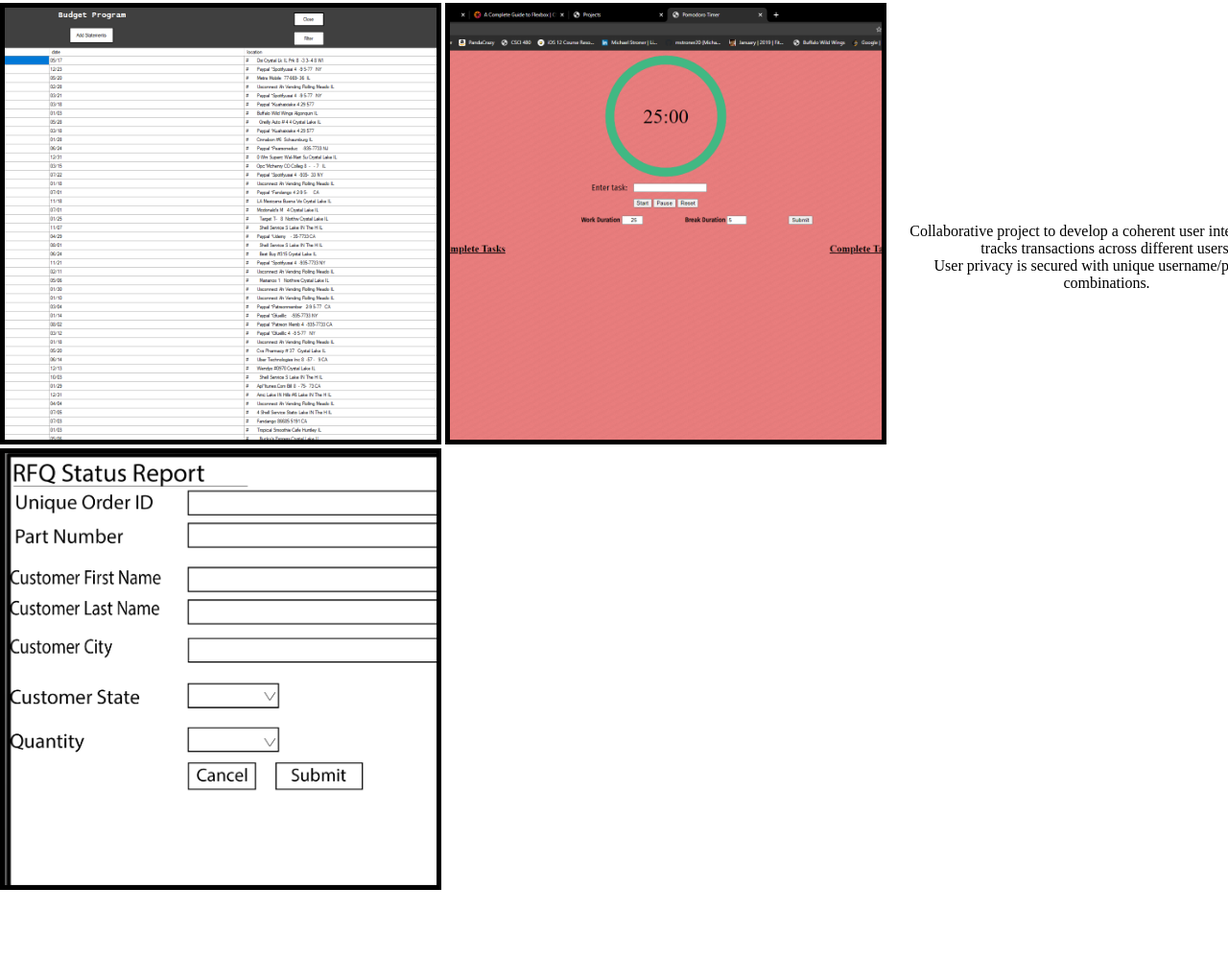
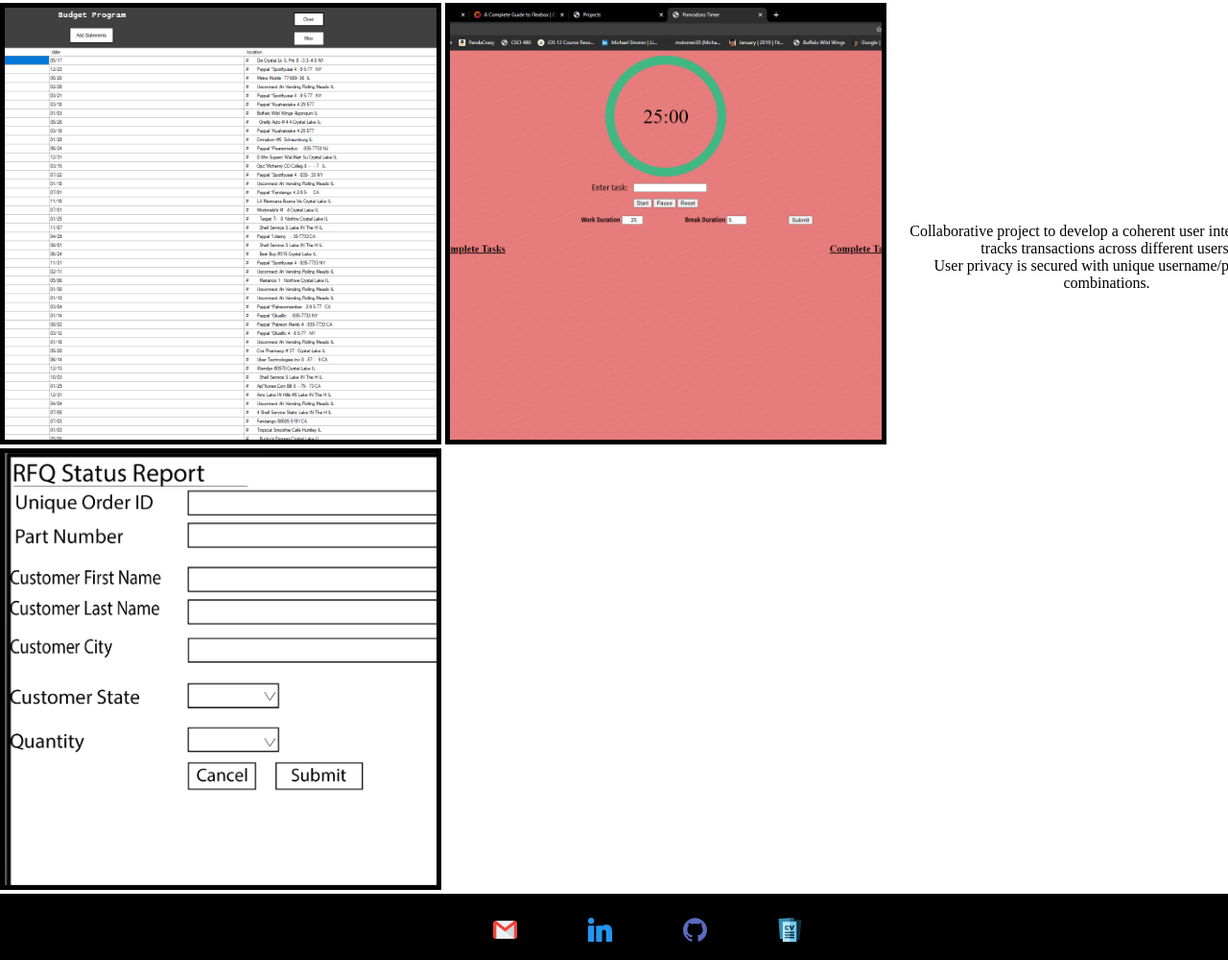
Before and after one commit to mstroner20/Portfolio, a plain HTML site: page index.html in a window 1280 px wide. Shown: the part 1976-2976 px from the top of the page at 96% size. Before the commit the page ends 2907 px from the top, so only its background shows below. Drawn offline with Linux system fonts and the light colour scheme; a web font is replaced by a local one.

Commit message:
Added footer
-Added footer with icons and links

```diff
--- a/index.html
+++ b/index.html
@@ -9,8 +9,8 @@
             <ul>
                 <li><a href= "#about" >About</a></li>
                 <li><a href= "#projects" >Projects</a></li>
-                <li><a href= "#" >Contact</a></li>
-                <li><a href= "#" >Resume</a></li>
+                <li><a href= "#contact" >Contact</a></li>
+                <li><a href= "img/pdf/Mike_Stroner_Resume.pdf" >Resume</a></li>
             </ul>
         </nav>
     </div>
@@ -64,9 +64,17 @@
 </body>
 
 <footer>
-    <div class="bottomBar">
+    <div class="footerNavBarContainer">
+        <nav class="bottomNav">
+            <ul id="contact">
+                <li><a href= "mailto:mstroner566@gmail.com" ><img src="img/svg/email.svg" width="25px"; height="25px";></a></li>
+                <li><a href= "https://www.linkedin.com/in/michael-stroner-77ba101a0/" ><img src="img/svg/linkedIN.svg" width="25px"; height="25px";></a></li>
+                <li><a href= "https://github.com/mstroner20" ><img src="img/svg/github.svg" width="25px"; height="25px";></a></li>
+                <li><a href= "img/pdf/Mike_Stroner_Resume.pdf" ><img src="img/svg/resumne.svg" width="25px"; height="25px";></a></li>
+            </ul>
+        </nav>
+    </div>
 
-    </div>
 </footer>
 
 
--- a/styles.css
+++ b/styles.css
@@ -222,12 +222,64 @@ header::after{
 
 }
 
+footer{
+    background: black;
+}
 
-
-.bottomBar{
+.footerNavBarContainer{
+    width:80%;
+    margin: 0 auto;
 
 }
 
+
+.bottomNav ul{
+    margin: 0 auto;
+    padding: 0;
+    width: 100%;
+    text-align: center;
+    list-style:none;
+}
+
+.bottomNav li{
+    display: inline-block;
+    margin-left: 70px;
+    padding-bottom:15px;
+    padding-top:25px;
+
+    position:relative;
+}
+
+.bottomNav a{
+    color: white;
+    text-decoration: none;
+    text-transform: uppercase;
+    font-size: 14px;
+}
+
+
+
+.bottomNav a:before{
+    content: '';
+    display: block;
+    height:5px;
+
+    background-color: #444;
+
+    position: absolute;
+    top:0;
+    width:0%;
+
+    transition: all ease-in-out 250ms;
+}
+
+.bottomNav a:hover:before{
+    width: 100%;
+}
+
+.bottomNav img{
+    z-index:6;
+}
 
 
 
```
Also changed, not shown: img/svg/email.svg (added), img/svg/github.svg (added), img/svg/kindpng_99430.png (added), img/svg/linkedIN.svg (added), img/svg/resumne.svg (added), 1 other file.
